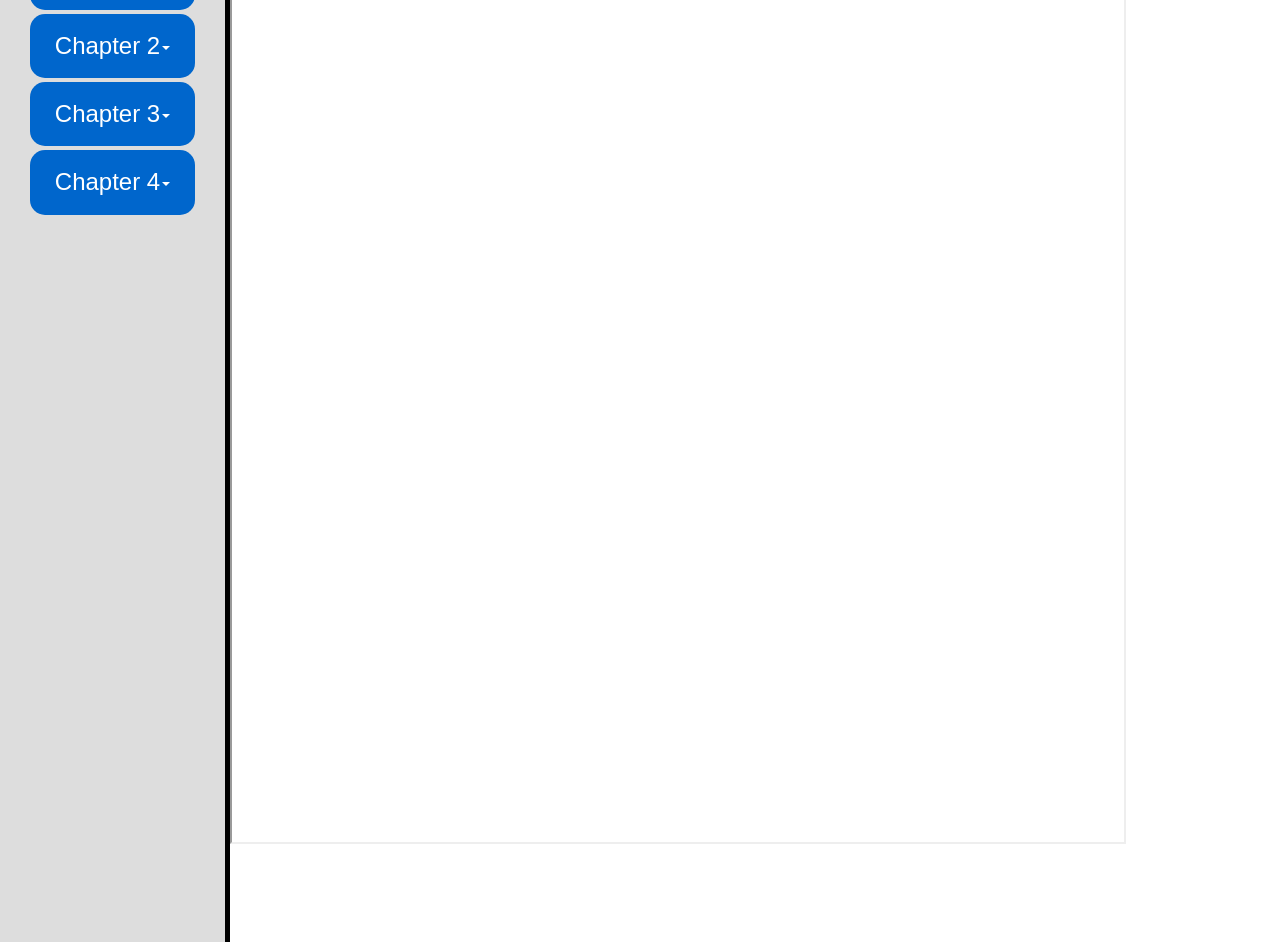
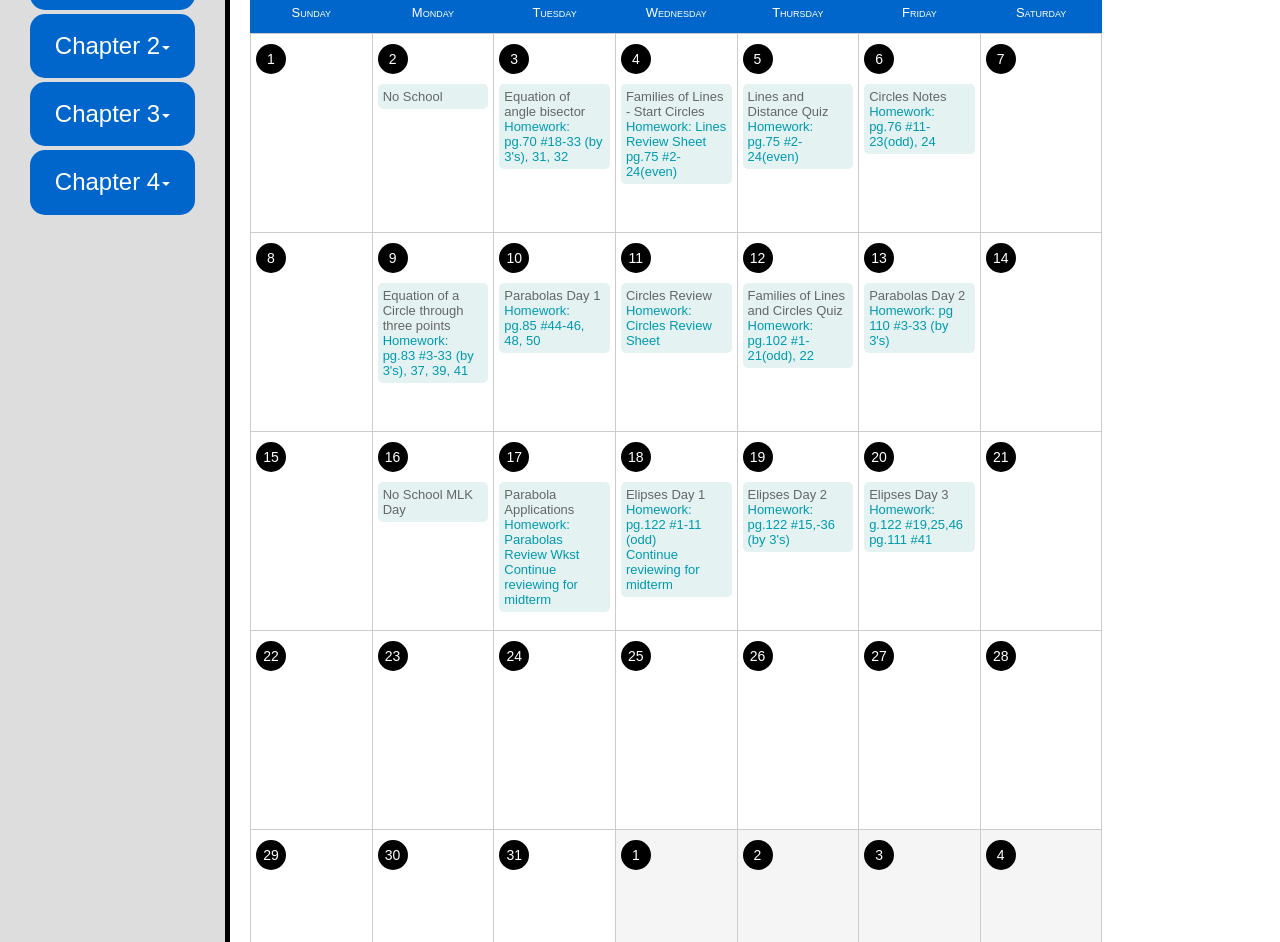
Before and after one commit to KECMartin/Luke-Webpage, a plain HTML site: page pch.html in a window 1280 px wide. Shown: the part 208-1150 px from the top of the page. Drawn offline with nearby package versions, Linux system fonts and the light colour scheme.

Commit message:
pch calendar added

```diff
--- a/css/martin.css
+++ b/css/martin.css
@@ -81,7 +81,7 @@ body{
 		border-right: 5px solid black;
 	}
 }
-#geometryCalendarJanuary{
+.right{
 	padding-top: 40px;
 	width: 100%;
 	display: block;
@@ -186,8 +186,8 @@ header{
 
 	.right{
 		display: inline-block;
+		padding-right: 0px;
 		width: 70%;
-
 	}
 
 
--- a/pch.html
+++ b/pch.html
@@ -28,7 +28,7 @@
 				<li><a href="index.html">Home</a></li>
 				<li><a href="geo.html">Geometry</a></li>
 				<li class="active"><a href="pch.html">PreCalculus Honors</a></li>
-				<li><a href="res.html">Resources</a></li>
+				<li><a href="#">Resources</a></li>
 			</ul>
 		</div>
 	</div>
@@ -38,7 +38,7 @@
 	<div class = "dropdown" id = "chapters">
 		<button class = "button btn-primary dropdown-toggle" type = "button" data-toggle = "dropdown">Chapter 1<span class = "caret"></span></button>
 		<ul class = "dropdown-menu">
-			<li><a href="documents/worksheet one.pdf" target = "iframe_a">Worksheet #1</a></li>
+			<li><a href="documents/worksheet one.pdf">Worksheet #1</a></li>
 			<li><a href="#">1-2</a></li>
 			<li><a href="#">1-3</a></li>
 			<li><a href="#">1-4</a></li>
@@ -101,10 +101,266 @@
 	</div>
 </div>
 
+<div class = "right" id = "pchCalendarJanuary">
+	<header>
+		<h1>January 2017</h1>
+	</header>
+		<div id = "calendar">
+			<ul class = "weekdays">
+				<li>Sunday</li>
+				<li>Monday</li>
+				<li>Tuesday</li>
+				<li>Wednesday</li>
+				<li>Thursday</li>
+				<li>Friday</li>
+				<li>Saturday</li>
+			</ul>
 
-<div id = "pdfHere">
-<iframe class = "right"  height = "900px" width = "70%" name = "iframe_a"></iframe>
-<div>
+			<ul class = "days">
+				<li class = "day">
+					<div class = "date">1</div>
+				</li>
+				<li class = "day">
+					<div class = "date">2</div>
+					<div class = "topic">
+						<div class = "topicDescription">
+							No School
+						</div>
+					</div>
+				</li>
+				<li class = "day">
+					<div class = "date">3</div>
+					<div class = "topic">
+						<div class = "topicDescription">
+							Equation of angle bisector
+						</div>
+						<div class = "topicHomework">
+							Homework: pg.70 #18-33 (by 3's), 31, 32
+						</div>
+					</div>
+				</li>
+				<li class = "day">
+					<div class = "date">4</div>
+					<div class = "topic">
+						<div class = "topicDescription">
+							Families of Lines - Start Circles
+						</div>
+						<div class = "topicHomework">
+							Homework: Lines Review Sheet
+						</div>
+						<div class = "topicHomework">
+							pg.75 #2-24(even)
+						</div>
+					</div>
+				</li>
+				<li class = "day">
+					<div class = "date">5</div>
+					<div class = "topic">
+						<div class = "topicDescription">
+							Lines and Distance Quiz
+						</div>
+						<div class = "topicHomework">
+							Homework: pg.75 #2-24(even)
+						</div>
+					</div>
+				</li>
+				<li class = "day">
+					<div class = "date">6</div>
+					<div class = "topic">
+						<div class = "topicDescription">
+							Circles Notes
+						</div>
+						<div class = "topicHomework">
+							Homework: pg.76 #11-23(odd), 24
+						</div>
+					</div>
+				</li>
+				<li class = "day">
+					<div class = "date">7</div>
+				</li>
+			</ul>
+
+			<ul class = "days">
+				<li class = "day">
+					<div class = "date">8</div>
+				</li>
+				<li class = "day">
+					<div class = "date">9</div>
+					<div class = "topic">
+						<div class = "topicDescription">
+							Equation of a Circle through three points
+						</div>
+						<div class = "topicHomework">
+							Homework: pg.83 #3-33 (by 3's), 37, 39, 41
+						</div>
+					</div>
+				</li>
+				<li class = "day">
+					<div class = "date">10</div>
+					<div class = "topic">
+						<div class = "topicDescription">
+							Parabolas Day 1
+						</div>
+						<div class = "topicHomework">
+							Homework: pg.85 #44-46, 48, 50
+						</div>
+					</div>
+				</li>
+				<li class = "day">
+					<div class = "date">11</div>
+					<div class = "topic">
+						<div class = "topicDescription">
+							Circles Review
+						</div>
+						<div class = "topicHomework">
+							Homework: Circles Review Sheet
+						</div>
+					</div>
+				</li>
+				<li class = "day">
+					<div class = "date">12</div>
+					<div class = "topic">
+						<div class = "topicDescription">
+							Families of Lines and Circles Quiz
+						</div>
+						<div class = "topicHomework">
+							Homework: pg.102 #1-21(odd), 22
+						</div>
+					</div>
+				</li>
+				<li class = "day">
+					<div class = "date">13</div>
+					<div class = "topic">
+						<div class = "topicDescription">
+							Parabolas Day 2
+						</div>
+						<div class = "topicHomework">
+							Homework: pg 110 #3-33 (by 3's)
+						</div>
+					</div>
+				</li>
+				<li class = "day">
+					<div class = "date">14</div>
+				</li>
+			</ul>
+
+			<ul class = "days">
+				<li class = "day">
+					<div class = "date">15</div>
+				</li>
+				<li class = "day">
+					<div class = "date">16</div>
+					<div class = "topic">
+						<div class = "topicDescription">
+							No School MLK Day
+						</div>
+					</div>
+				</li>
+				<li class = "day">
+					<div class = "date">17</div>
+					<div class = "topic">
+						<div class = "topicDescription">
+							Parabola Applications
+						</div>
+						<div class = "topicHomework">
+							Homework: Parabolas Review Wkst
+						</div>
+						<div class = "topicHomework">
+							Continue reviewing for midterm
+						</div>
+					</div>
+				</li>
+				<li class = "day">
+					<div class = "date">18</div>
+					<div class = "topic">
+						<div class = "topicDescription">
+							Elipses Day 1
+						</div>
+						<div class = "topicHomework">
+							Homework: pg.122 #1-11 (odd)
+						</div>
+						<div class = "topicHomework">
+							Continue reviewing for midterm
+						</div>
+					</div>
+				</li>
+				<li class = "day">
+					<div class = "date">19</div>
+					<div class = "topic">
+						<div class = "topicDescription">
+							Elipses Day 2
+						</div>
+						<div class = "topicHomework">
+							Homework: pg.122 #15,-36 (by 3's)
+						</div>
+					</div>
+				</li>
+				<li class = "day">
+					<div class = "date">20</div>
+					<div class = "topic">
+						<div class = "topicDescription">
+							Elipses Day 3
+						</div>
+						<div class = "topicHomework">
+							Homework: g.122 #19,25,46 pg.111 #41
+						</div>
+					</div>
+				</li>
+				<li class = "day">
+					<div class = "date">21</div>
+				</li>
+			</ul>
+
+			<ul class = "days">
+				<li class = "day">
+					<div class = "date">22</div>
+				</li>
+				<li class = "day">
+					<div class = "date">23</div>
+				</li>
+				<li class = "day">
+					<div class = "date">24</div>
+				</li>
+				<li class = "day">
+					<div class = "date">25</div>
+				</li>
+				<li class = "day">
+					<div class = "date">26</div>
+				</li>
+				<li class = "day">
+					<div class = "date">27</div>
+				</li>
+				<li class = "day">
+					<div class = "date">28</div>
+				</li>
+			</ul>
+
+			<ul class = "days">
+				<li class = "day">
+					<div class = "date">29</div>
+				</li>
+				<li class = "day">
+					<div class = "date">30</div>
+				</li>
+				<li class = "day">
+					<div class = "date">31</div>
+				</li>
+				<li class = "dayOtherMonth">
+					<div class = "date">1</div>
+				</li>
+				<li class = "dayOtherMonth">
+					<div class = "date">2</div>
+				</li>
+				<li class = "dayOtherMonth">
+					<div class = "date">3</div>
+				</li>
+				<li class = "dayOtherMonth">
+					<div class = "date">4</div>
+				</li>
+			</ul>
+		</div>
+</div>
+
 
 
 	<script src="https://ajax.googleapis.com/ajax/libs/jquery/1.12.4/jquery.min.js"></script>
```
Also changed, not shown: geo.html (+1 -1 lines), 1 other file.
